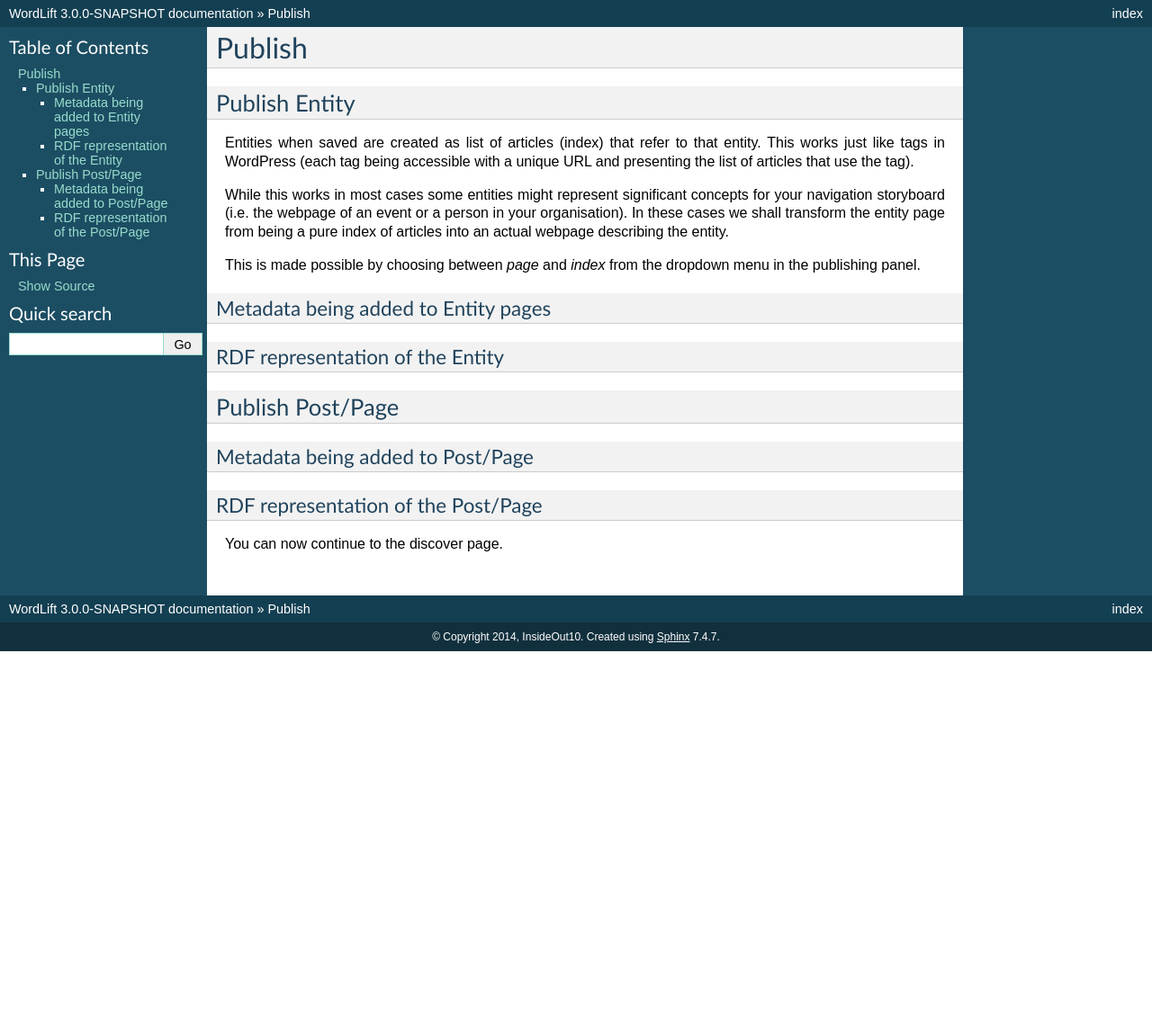
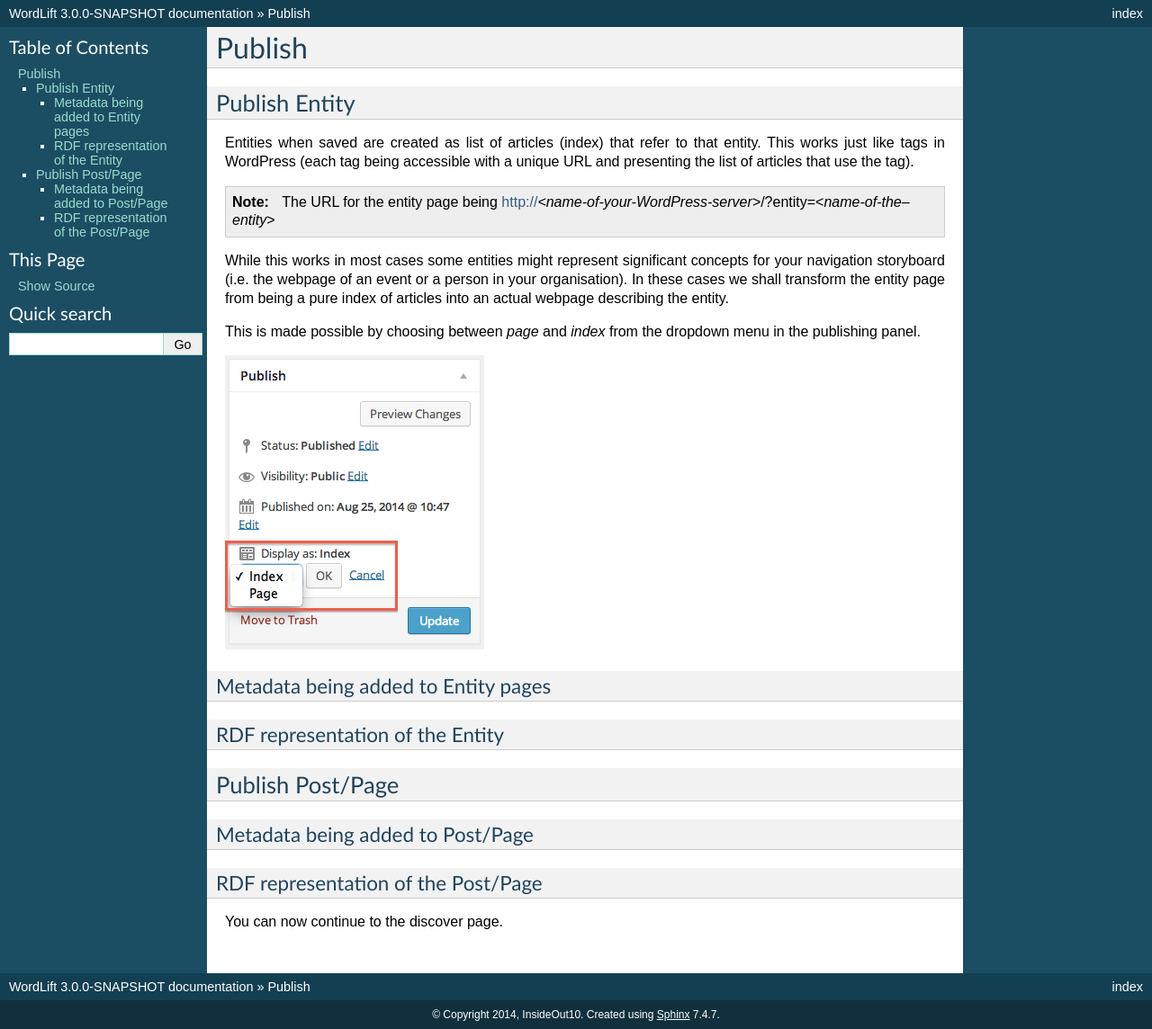
Before and after one commit to insideout10/wordlift-docs, a Sphinx documentation site: the page built from docs/publish.rst, in a window 1280 px wide. Shown: the whole page at 90% size. Built offline with Sphinx 7.4.7, drawn with Linux system fonts in a browser that asks for light colours; before the commit the page ends 900 px from its top, so only the background shows below that.

Commit message:
Updating publish page

```diff
--- a/docs/publish.rst
+++ b/docs/publish.rst
@@ -6,9 +6,16 @@
 
 Entities when saved are created as list of articles (index) that refer to that entity. This works just like tags in WordPress (each tag being accessible with a unique URL and presenting the list of articles that use the tag).
 
+.. note::
+
+	The URL for the entity page being http://*<name-of-your-WordPress-server>*/?entity=<*name-of-the–entity*>
+
 While this works in most cases some entities might represent significant concepts for your navigation storyboard (i.e. the webpage of an event or a person in your organisation). In these cases we shall transform the entity page from being a pure index of articles into an actual webpage describing the entity.
 
 This is made possible by choosing between *page* and *index* from the dropdown menu in the publishing panel.
+
+.. image:: /images/wordlift-edit-entity-page-index.png
+
 
 Metadata being added to Entity pages
 -------------------------------
```
Also changed, not shown: docs/images/wordlift-edit-entity-page-index.png (added).
